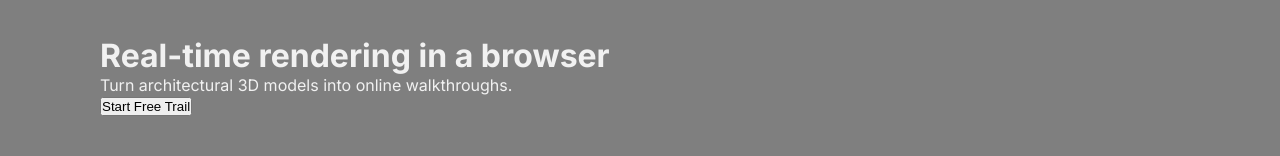
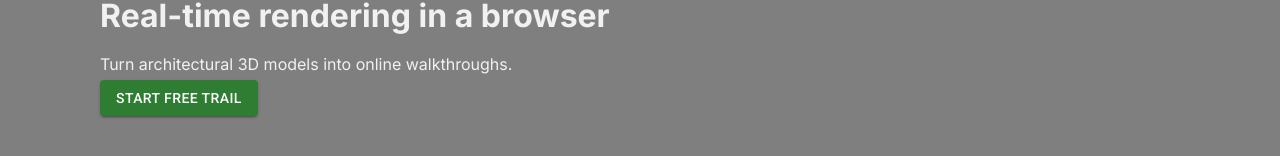
Before and after one commit to vipin-developer/bharat-elegant, a Next.js app: page /three-60-videos in a window 1280 px wide. Shown: the part 584-740 px from the top of the page. Built offline with nearby package versions, Linux system fonts and the light colour scheme.

Commit message:
fix: changed button

```diff
--- a/src/app/three-60-videos/bgvideo/BgVideo.css
+++ b/src/app/three-60-videos/bgvideo/BgVideo.css
@@ -1,7 +1,6 @@
 .full-bg {
-  height: 100%;
+  height: 200%;
   position: fixed;
-  z-index: -1;
   width: 100%;
 }
 .content {
@@ -12,4 +11,5 @@
   color: #f1f1f1;
   width: 100%;
   padding: 100px;
+  line-height: 2;
 }
--- a/src/app/three-60-videos/bgvideo/BgVideo.jsx
+++ b/src/app/three-60-videos/bgvideo/BgVideo.jsx
@@ -1,5 +1,6 @@
 import React from "react";
 import "./BgVideo.css";
+import { Button } from "@mui/material";
 const BgVideo = () => {
   return (
     <div className="full-bg">
@@ -12,7 +13,7 @@ const BgVideo = () => {
       <div class="content">
         <h1>Real-time rendering in a browser</h1>
         <p>Turn architectural 3D models into online walkthroughs.</p>
-        <button>Start Free Trail</button>
+        <Button variant="contained" color="success">Start Free Trail</Button>
       </div>
     </div>
   );
```
